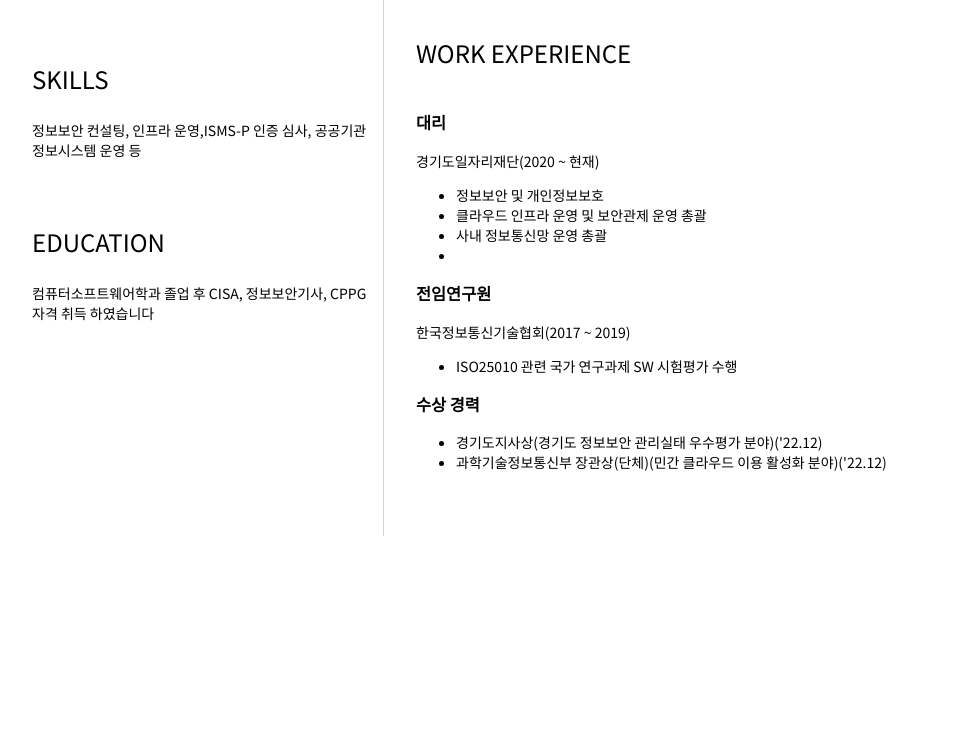
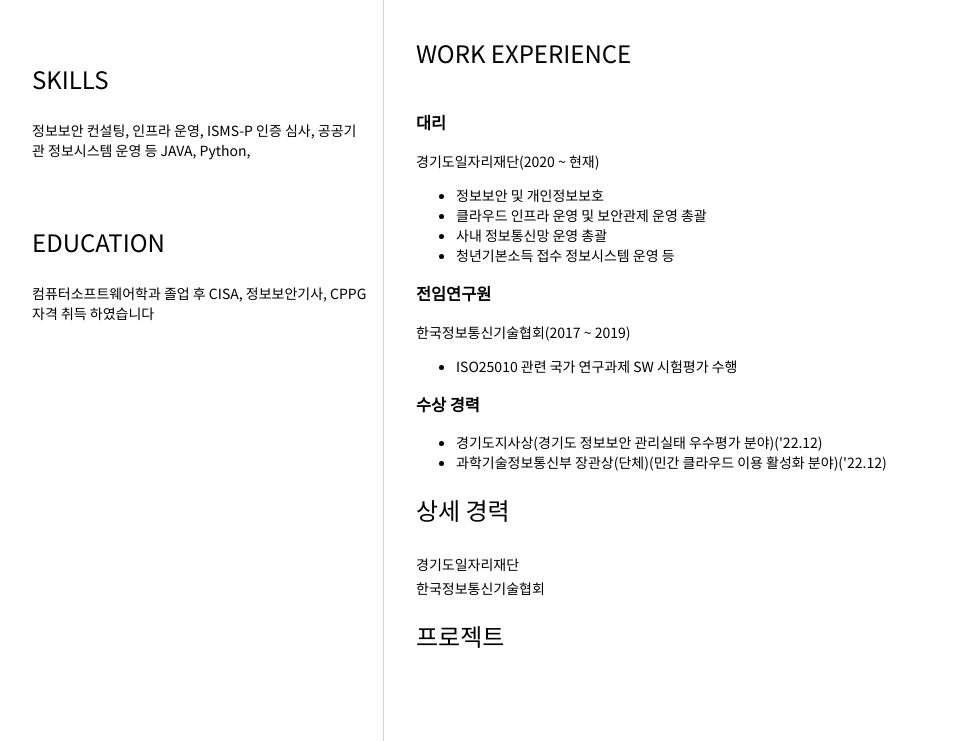
Before and after one commit to leeduri/resume, a plain HTML site: page index.html in a window 1280 px wide. Shown: the part 344-1085 px from the top of the page, without its empty margins (160-1125 px from the left). Before the commit the page ends 880 px from the top, so only its background shows below. Drawn offline with Linux system fonts and the light colour scheme.

Commit message:
이력서 수정

```diff
--- a/index.html
+++ b/index.html
@@ -38,7 +38,8 @@
           </section>
           <section>
             <h2>SKILLS</h2>
-            정보보안 컨설팅, 인프라 운영,ISMS-P 인증 심사, 공공기관 정보시스템 운영 등
+            정보보안 컨설팅, 인프라 운영, ISMS-P 인증 심사, 공공기관 정보시스템 운영 등
+            JAVA, Python,
            </section>
            <section>
             <h2>EDUCATION</h2>
@@ -60,7 +61,7 @@
               <li>정보보안 및 개인정보보호</li>
               <li>클라우드 인프라 운영 및 보안관제 운영 총괄</li>
               <li>사내 정보통신망 운영 총괄</li>
-              <li></li>
+              <li>청년기본소득 접수 정보시스템 운영 등</li>
             </ul>
 
             <h3>전임연구원</h3>
@@ -74,6 +75,12 @@
               <li>경기도지사상(경기도 정보보안 관리실태 우수평가 분야)('22.12)</li>
               <li>과학기술정보통신부 장관상(단체)(민간 클라우드 이용 활성화 분야)('22.12)</li>
             </ul>
+            <h2>상세 경력</h2>
+            <p>경기도일자리재단</p>
+            <p>한국정보통신기술협회</p>
+
+
+            <h2>프로젝트</h2>
           </section>
         </article>
       </main>
```
